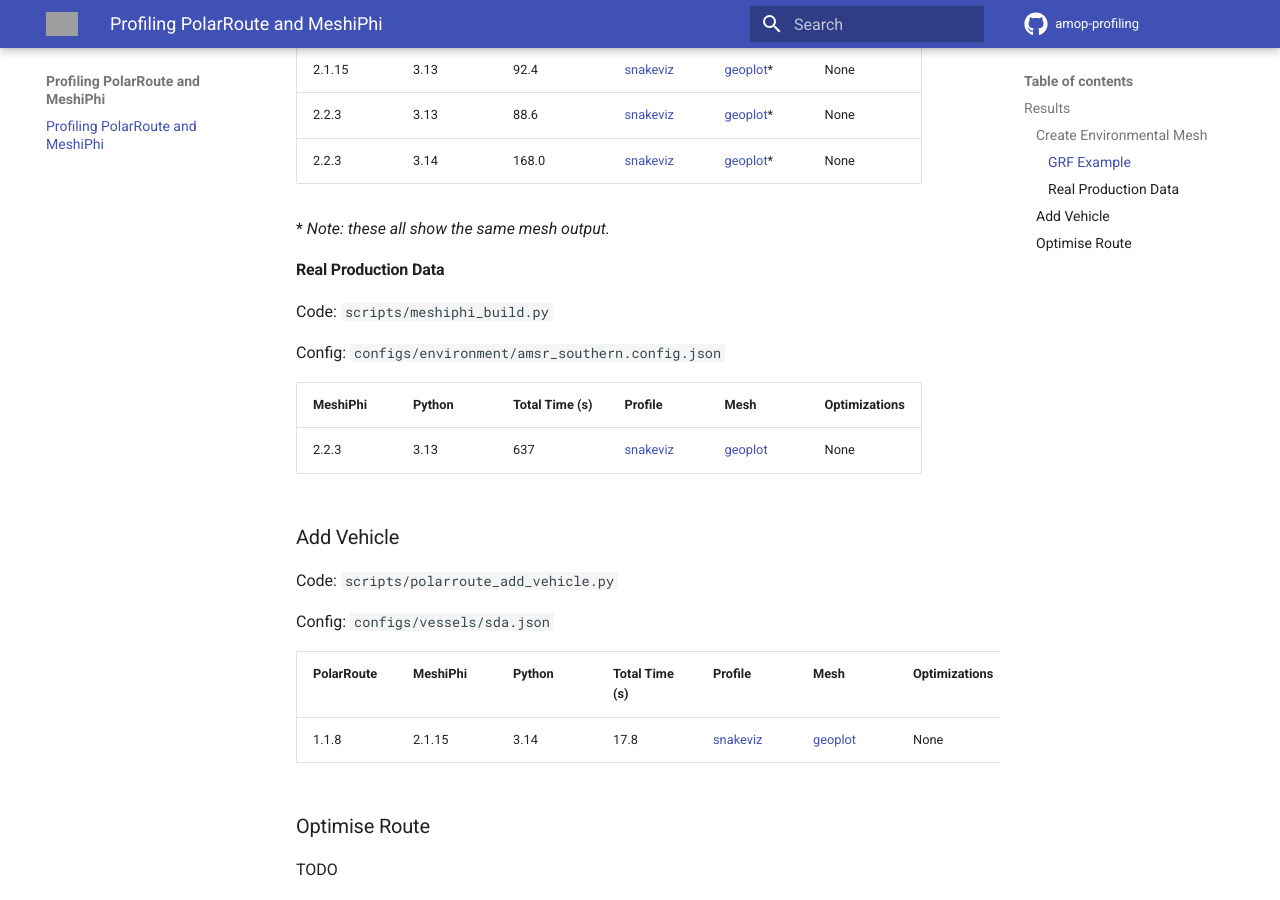
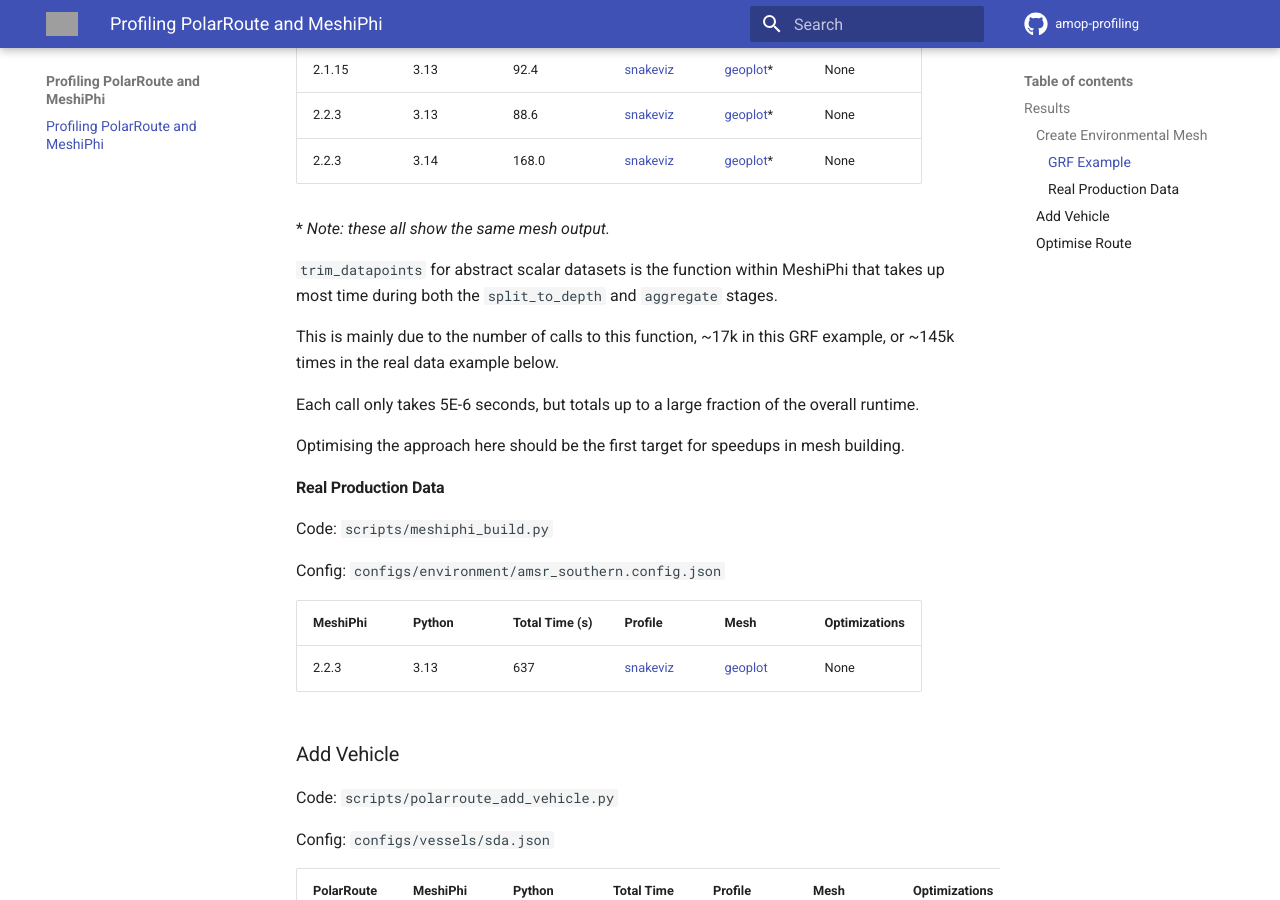
Before and after one commit to davidwyld/amop-profiling, an MkDocs documentation site: the page built from docs/index.md, in a window 1280 px wide and 900 px high, scrolled down 509 px. Built offline with MkDocs 1.6.1 and Material for MkDocs 9.7.7, drawn with Linux system fonts in a browser that asks for light colours; comment, search, counter and statistics services are not loaded; grey boxes are pictures that could not be loaded.

Commit message:
add conclusion re: trim_datapoints

```diff
--- a/docs/index.md
+++ b/docs/index.md
@@ -24,6 +24,13 @@ Config: `configs/environment/grf_example.config.json`
 
 \* _Note: these all show the same mesh output._
 
+`trim_datapoints` for abstract scalar datasets is the function within MeshiPhi that takes up most time during both the `split_to_depth` and `aggregate` stages.
+
+This is mainly due to the number of calls to this function, ~17k in this GRF example, or ~145k times in the real data example below.
+
+Each call only takes 5E-6 seconds, but totals up to a large fraction of the overall runtime.
+
+Optimising the approach here should be the first target for speedups in mesh building.
 
 #### Real Production Data
 
@@ -34,6 +41,7 @@ Config: `configs/environment/amsr_southern.config.json`
 | MeshiPhi | Python | Total Time (s) | Profile | Mesh | Optimizations |
 | -------- | ------ | ---------- | ------- | ---- | ------------- |
 | 2.2.3 | 3.13 | 637 | <a href="profiles/build_mesh_amsr_southern_meshiphi2.2.3_python3.13.html" target="_blank">snakeviz</a> | <a href="meshplots/build_mesh_amsr_southern_meshiphi2.2.3_python3.13.html" target="_blank">geoplot</a> | None |
+
 
 ### Add Vehicle
 
```
